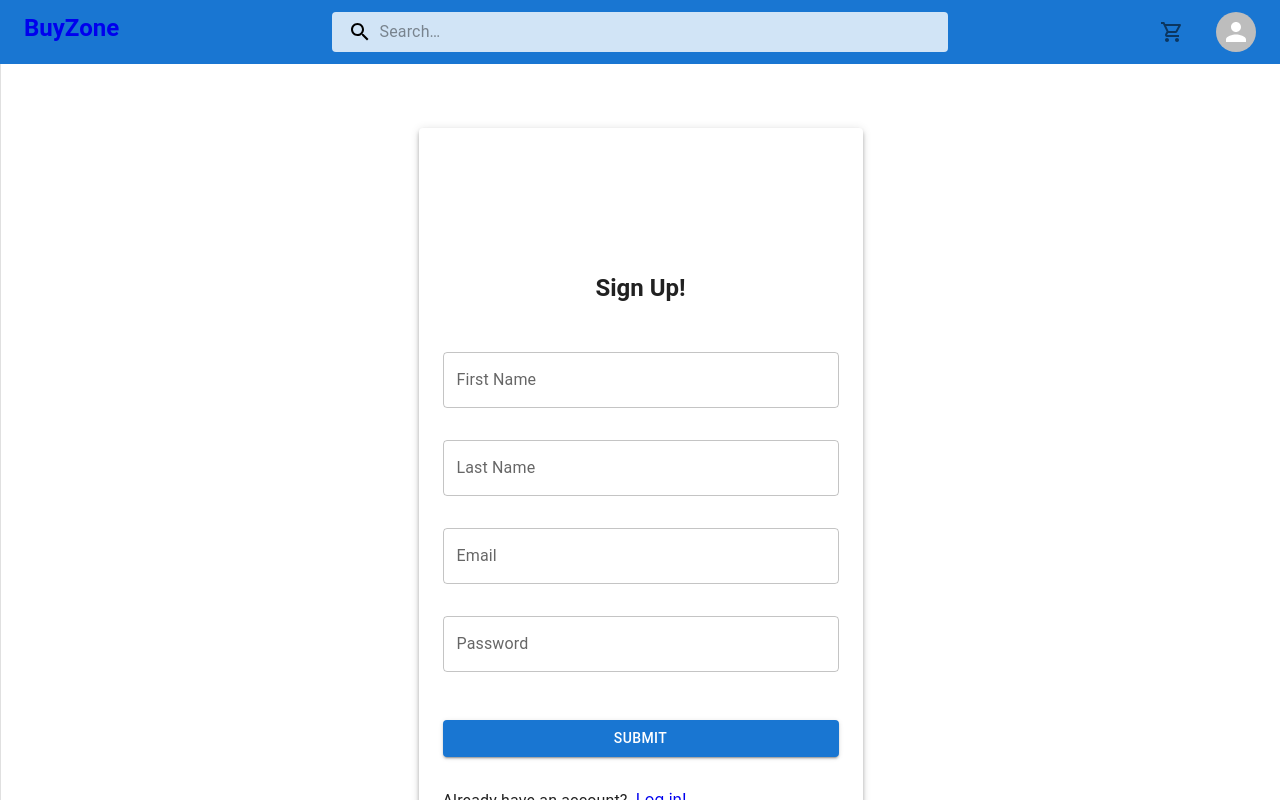
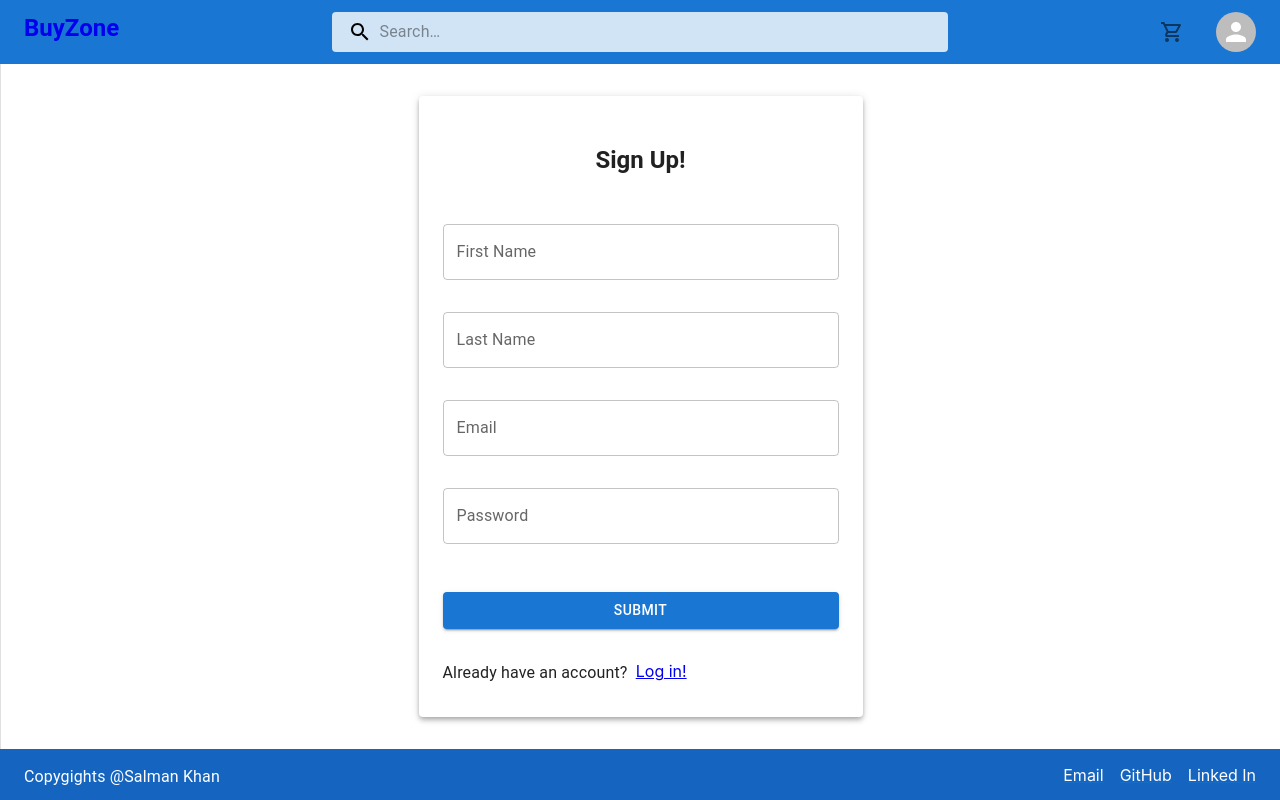
Before and after one commit to salman3001/buyzone-ecommerce-app-mern, a React (Vite) app: page /user/signup in a window 1280 px wide. Shown: the top 800 px of the page. Built offline with nearby package versions, Linux system fonts and the light colour scheme.

Commit message:
more cart features

```diff
--- a/src/components/CartItemCard.tsx
+++ b/src/components/CartItemCard.tsx
@@ -25,7 +25,7 @@ const CartItemCard: FunctionComponent<ICartItem> = ({ id, qty, price }) => {
 				) : isError ? (
 					<Typography>Error Loading Cart Item..</Typography>
 				) : (
-					<Stack direction="row" gap={2}>
+					<Stack direction={['column', 'column', 'row']} gap={2}>
 						<Box
 							sx={{
 								width: '100px',
@@ -58,7 +58,8 @@ const CartItemCard: FunctionComponent<ICartItem> = ({ id, qty, price }) => {
 							>
 								{item?.name}
 							</Typography>
-							<Stack direction="row" justifyContent="end" alignItems="center" gap={1}>
+							<Stack direction="row" justifyContent="end" alignItems="center" gap={2}>
+								<Typography sx={{ px: 2, color: 'green' }}>{item.inStock} in stock</Typography>
 								Qty
 								<Button
 									sx={{
--- a/src/components/ProfileMenu.tsx
+++ b/src/components/ProfileMenu.tsx
@@ -26,7 +26,7 @@ export const ProfileMenu = () => {
 					<RouterLink to="/user/profile">My Profile</RouterLink>
 				</MenuItem>
 				<MenuItem onClick={handleClose}>
-					<RouterLink to="user/myorders">My Orders</RouterLink>
+					<RouterLink to="/user/myorders">My Orders</RouterLink>
 				</MenuItem>
 				<MenuItem onClick={handleClose}>
 					<Link component={RouterLink} to="/admin/dashboard/">
@@ -39,7 +39,7 @@ export const ProfileMenu = () => {
 	);
 };
 
-const Login = () => <RouterLink to="/login">Login</RouterLink>;
+const Login = () => <RouterLink to="/user/login">Login</RouterLink>;
 const Logout = () => {
 	const [logout, { isLoading }] = useLogoutMutation();
 	const dispatch = useDispatch();
--- a/src/components/SearchField.tsx
+++ b/src/components/SearchField.tsx
@@ -2,7 +2,7 @@ import { styled, alpha } from '@mui/material/styles';
 import SearchIcon from '@mui/icons-material/Search';
 import InputBase from '@mui/material/InputBase';
 import { type CSSObject } from '@emotion/react';
-import { useSearchParams } from 'react-router-dom';
+import { createSearchParams, useNavigate } from 'react-router-dom';
 import { type KeyboardEventHandler } from 'react';
 
 const Search = styled('div')(
@@ -52,12 +52,15 @@ const StyledInputBase = styled(InputBase)(({ theme }) => ({
 }));
 
 export const SearchField = () => {
-	const [, setParams] = useSearchParams();
+	const navigate = useNavigate();
 
 	const searchHandler = (e: KeyboardEventHandler<HTMLInputElement>) => {
 		if (e.key === 'Enter') {
-			setParams({
-				search: e.currentTarget.value,
+			navigate({
+				pathname: '/',
+				search: createSearchParams({
+					search: e.currentTarget.value,
+				}).toString(),
 			});
 		}
 	};
--- a/src/routes/Login.tsx
+++ b/src/routes/Login.tsx
@@ -94,7 +94,7 @@ export const Login = () => {
 				<Stack direction="row">
 					<Typography variant="body1">No account? &nbsp;</Typography>
 
-					<Link to="/signup">Sign Up!</Link>
+					<Link to="/user/signup">Sign Up!</Link>
 				</Stack>
 			</Box>
 		</Container>
--- a/src/routes/Signup.tsx
+++ b/src/routes/Signup.tsx
@@ -43,14 +43,7 @@ export const Signup = () => {
 	});
 
 	return (
-		<Container
-			component={Paper}
-			maxWidth="xs"
-			elevation={4}
-			sx={{
-				my: 8,
-			}}
-		>
+		<Container component={Paper} maxWidth="xs" elevation={4} sx={{ my: 4 }}>
 			<Box
 				component="form"
 				onSubmit={formik.handleSubmit}
@@ -58,9 +51,7 @@ export const Signup = () => {
 					display: 'flex',
 					flexDirection: 'column',
 					gap: 4,
-					mt: 8,
-					py: 8,
-
+					py: 4,
 					'& 	.MuiButton-root': {
 						mt: 2,
 					},
@@ -123,7 +114,7 @@ export const Signup = () => {
 				<Stack direction="row">
 					<Typography variant="body1">Already have an account? &nbsp;</Typography>
 
-					<Link to="/login">Log in!</Link>
+					<Link to="/user/login">Log in!</Link>
 				</Stack>
 			</Box>
 		</Container>
```
